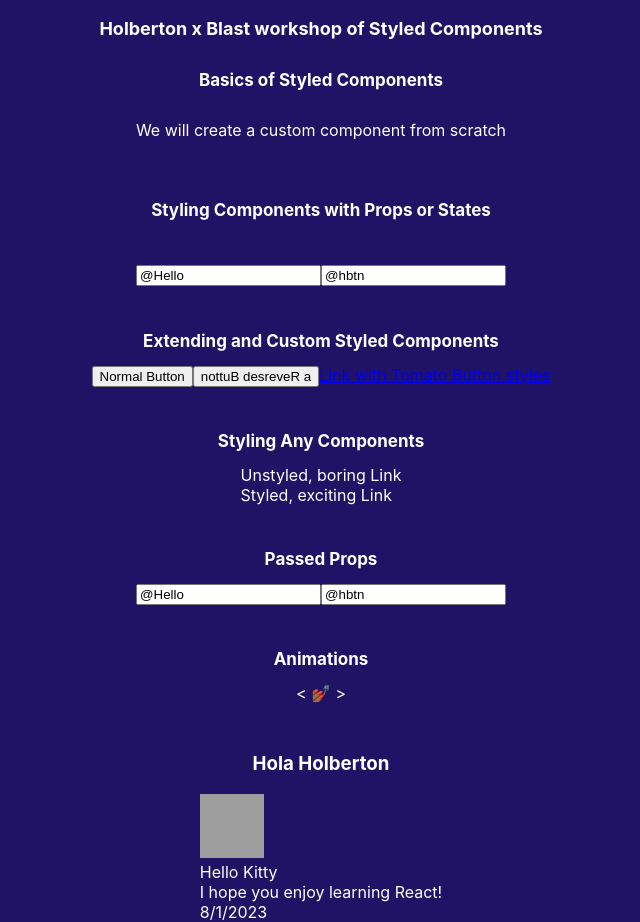
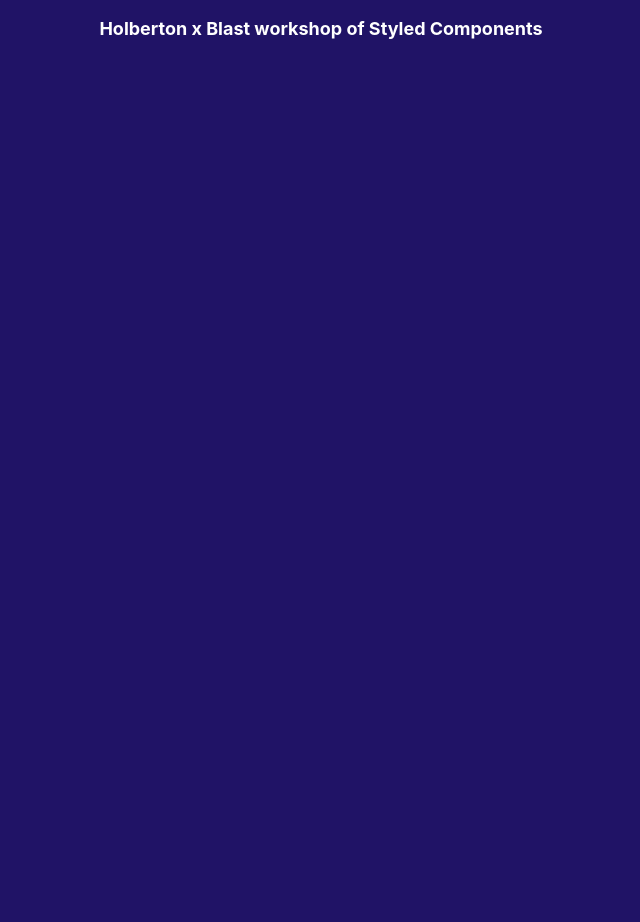
Before and after one commit to Miguel22247/workshops-hbtn, a React (Create React App) app: page / in a window 1280 px wide. Shown: the whole page, without its empty margins (319-959 px from the left). After the commit the page ends 800 px from the top, so only its background shows below. Built offline with nearby package versions, Linux system fonts and the light colour scheme; grey boxes are pictures that could not be loaded.

Commit message:
remove all components

```diff
--- a/src/App.jsx
+++ b/src/App.jsx
@@ -1,14 +1,6 @@
 import React from "react";
 import styled from "styled-components";
 import { Header, Title } from "./app-styles";
-import * as S from "./app-styles";
-import { BasicComponent } from "./components/basics";
-import { ExtendingStyling } from "./components/extending-styles";
-import { StylingAnything } from "./components/styling-any-component";
-import { StylingWithPropsAndStates } from "./components/passed-props";
-import { AnimationsShow } from "./components/animations/Rotation";
-import { ErrorText } from "./components/global/Messages";
-import { PropsExample } from "./components/global/PropsExample";
 
 const Main = styled.main`
   display: flex;
@@ -25,34 +17,6 @@
         <Title>Holberton x Blast workshop of Styled Components</Title>
       </Header>
       <Main>
-        <S.Wrapper>
-          <S.Subtitle>Basics of Styled Components</S.Subtitle>
-          <BasicComponent />
-        </S.Wrapper>
-        <S.Wrapper>
-          <S.Subtitle>Styling Components with Props or States</S.Subtitle>
-        </S.Wrapper>
-        <StylingWithPropsAndStates />
-        <S.Wrapper>
-          <S.Subtitle>Extending and Custom Styled Components</S.Subtitle>
-          <ExtendingStyling />
-        </S.Wrapper>
-        <S.Wrapper>
-          <S.Subtitle>Styling Any Components</S.Subtitle>
-          <StylingAnything />
-        </S.Wrapper>
-        <S.Wrapper>
-          <S.Subtitle>Passed Props</S.Subtitle>
-          <StylingWithPropsAndStates />
-        </S.Wrapper>
-        <S.Wrapper>
-          <S.Subtitle>Animations</S.Subtitle>
-          <AnimationsShow />
-        </S.Wrapper>
-        <S.Wrapper>
-          <ErrorText />
-          <PropsExample />
-        </S.Wrapper>
       </Main>
 
       {/* // TODO: Show how to import components from a JS file using both methods */}
--- a/src/components/animations/Rotation.jsx
+++ /dev/null
@@ -1,8 +0,0 @@
-import React from 'react';
-import styled from 'styled-components';
-
-const Rotate = styled.div``;
-
-export const AnimationsShow = () => {
-    return <Rotate>&lt; 💅🏾 &gt;</Rotate>
-}
--- a/src/components/basics/index.jsx
+++ /dev/null
@@ -1,10 +0,0 @@
-import React from "react";
-import styled from "styled-components";
-
-export const BasicComponent = () => {
-  return (
-    <div>
-      <p>We will create a custom component from scratch</p>
-    </div>
-  );
-};
--- a/src/components/extending-styles/index.jsx
+++ /dev/null
@@ -1,17 +0,0 @@
-import React from "react";
-import styled from "styled-components";
-import { NormalButton } from "../global/Button";
-
-const TomatoButton = styled(NormalButton)``;
-
-export const ExtendingStyling = () => {
-  const ReversedButton = props => <NormalButton {...props} children={props.children.split('').reverse()} />
-
-  return (
-  <div>
-    <NormalButton>Normal Button</NormalButton>
-    <NormalButton as={ReversedButton}>a Reversed Button</NormalButton>
-    <TomatoButton as="a" href="#">Link with Tomato Button styles</TomatoButton>
-  </div>
-  );
-};
--- a/src/components/global/Button.jsx
+++ /dev/null
@@ -1,32 +0,0 @@
-import styled from "styled-components";
-
-export const ButtonWithProps = styled.button`
-  width: ${(props) => (props.width ? props.width : "auto")};
-  height: ${(props) => (props.height ? props.height : "31px")};
-  padding-left: ${(props) => (props.paddingLeft ? props.paddingLeft : "16px")};
-  padding-right: ${(props) =>
-    props.paddingRight ? props.paddingRight : "16px"};
-  border: ${(props) => (props.border ? props.border : "none")};
-  border-radius: ${(props) =>
-    props.borderRadius ? props.borderRadius : "8px"};
-  color: ${(props) => (props.color ? props.color : "#fff")};
-  font-size: ${(props) => (props.fontSize ? props.fontSize : "12px")};
-  line-height: ${(props) => (props.lineHeight ? props.lineHeight : "28px")};
-  background: ${(props) =>
-    !props.background
-      ? "linear-gradient(141.97deg, #1DC5EC -117.24%, #AA57FF 92.36%)"
-      : props.background};
-  opacity: ${(props) => (props.disabled ? "0.5" : "1")};
-  cursor: ${(props) => (props.disabled ? "default" : "pointer")};
-  display: flex;
-  align-items: center;
-  justify-content: center;
-  margin: ${(props) => (props.margin ? props.margin : "0px")};
-  gap: ${(props) => (props.gap ? props.gap : "0px")};
-  &:hover {
-    ${(props) => ({ ...props.hoverStyles })};
-  }
-`;
-
-export const NormalButton = styled.button`
-`;
--- a/src/components/global/Input.jsx
+++ /dev/null
@@ -1,4 +0,0 @@
-import styled from "styled-components";
-
-export const Input = styled.input`
-`;
--- a/src/components/global/Link.jsx
+++ /dev/null
@@ -1,6 +0,0 @@
-import React from "react";
-
-// here we can use ReactRouter Link also
-export const CustomLink = ({ url, children }) => {
-  return <a href={url}>{children}</a>;
-};
--- a/src/components/global/Messages.jsx
+++ /dev/null
@@ -1,6 +0,0 @@
-import React, { useState } from "react";
-
-export const ErrorText = () => {
-  const [message, setMessage] = useState("Hola Holberton");
-  return <h3>{message}</h3>;
-};
--- a/src/components/global/PropsExample.jsx
+++ /dev/null
@@ -1,41 +0,0 @@
-import React from "react";
-
-export const PropsExample = () => {
-  const formatDate = (date) => {
-    return date.toLocaleDateString();
-  }
-
-  const Comment = (props) => {
-    return (
-      <div className="Comment">
-        <div className="UserInfo">
-          <img className="Avatar"
-               src={props.author.avatarUrl}
-               alt={props.author.name} />
-          <div className="UserInfo-name">
-            {props.author.name}
-          </div>
-        </div>
-        <div className="Comment-text">
-          {props.text}
-        </div>
-        <div className="Comment-date">
-          {formatDate(props.date)}
-        </div>
-      </div>
-    );
-  }
-
-  const comment = {
-    date: new Date(),
-    text: 'I hope you enjoy learning React!',
-    author: {
-      name: 'Hello Kitty',
-      avatarUrl: 'http://placekitten.com/g/64/64'
-    }
-  };
-
-  return (
-    <Comment date={comment.date} text={comment.text} author={comment.author} />
-  )
-}
--- a/src/components/passed-props/index.jsx
+++ /dev/null
@@ -1,14 +0,0 @@
-import React from "react";
-import styled from "styled-components";
-import { Input } from "../global/Input";
-
-export const CustomInput = styled(Input)``;
-
-export const StylingWithPropsAndStates = () => {
-  return (
-    <div>
-      <Input defaultValue="@Hello" type="text" />
-      <Input defaultValue="@hbtn" type="text" inputColor="rebeccapurple" />
-    </div>
-  );
-};
--- a/src/components/styling-any-component/index.jsx
+++ /dev/null
@@ -1,15 +0,0 @@
-import React from "react";
-import styled from "styled-components";
-import { CustomLink } from "../global/Link";
-
-const StyledLink = styled(CustomLink)``;
-
-export const StylingAnything = () => {
-  return (
-    <div>
-      <CustomLink>Unstyled, boring Link</CustomLink>
-      <br />
-      <StyledLink>Styled, exciting Link</StyledLink>
-    </div>
-  );
-};
```
